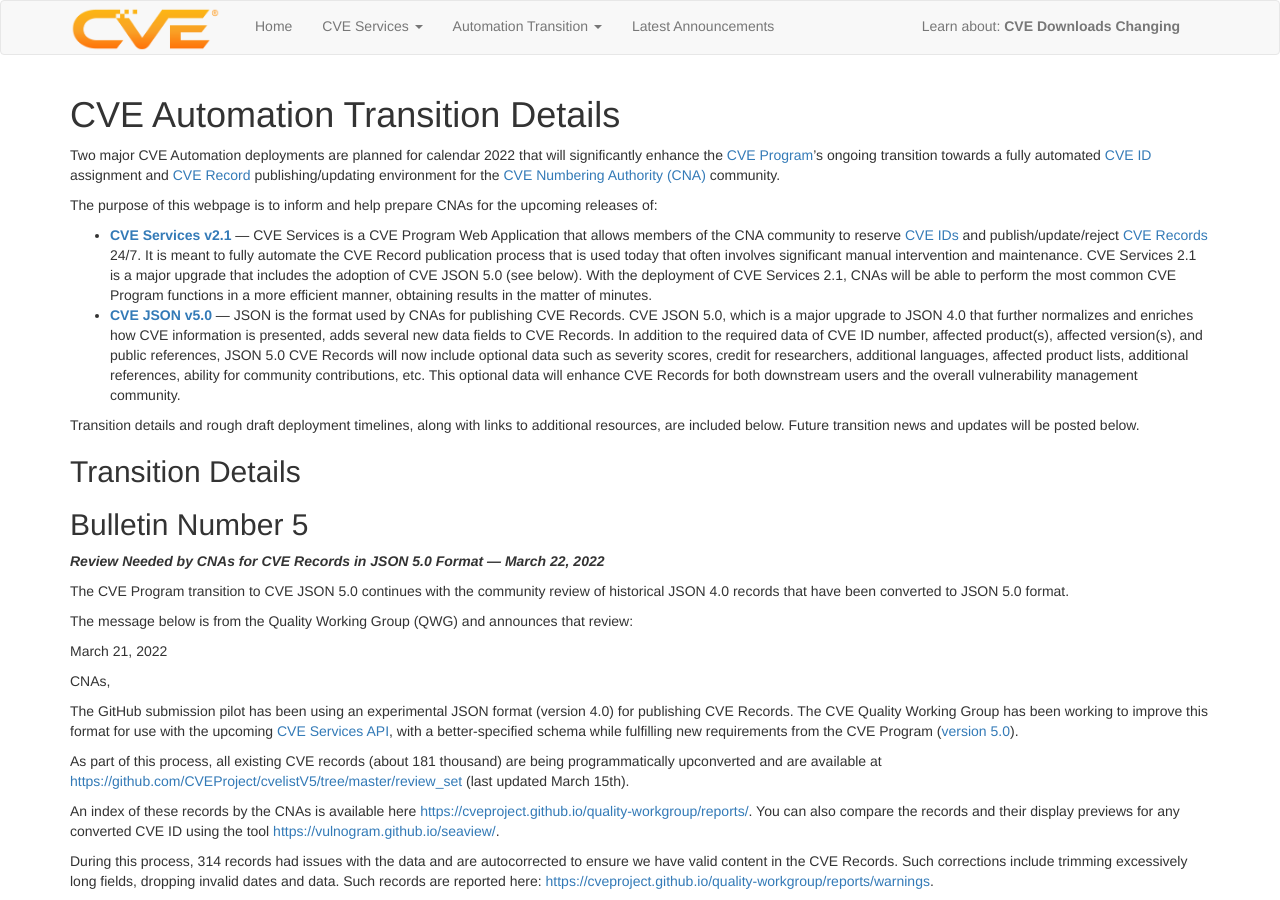
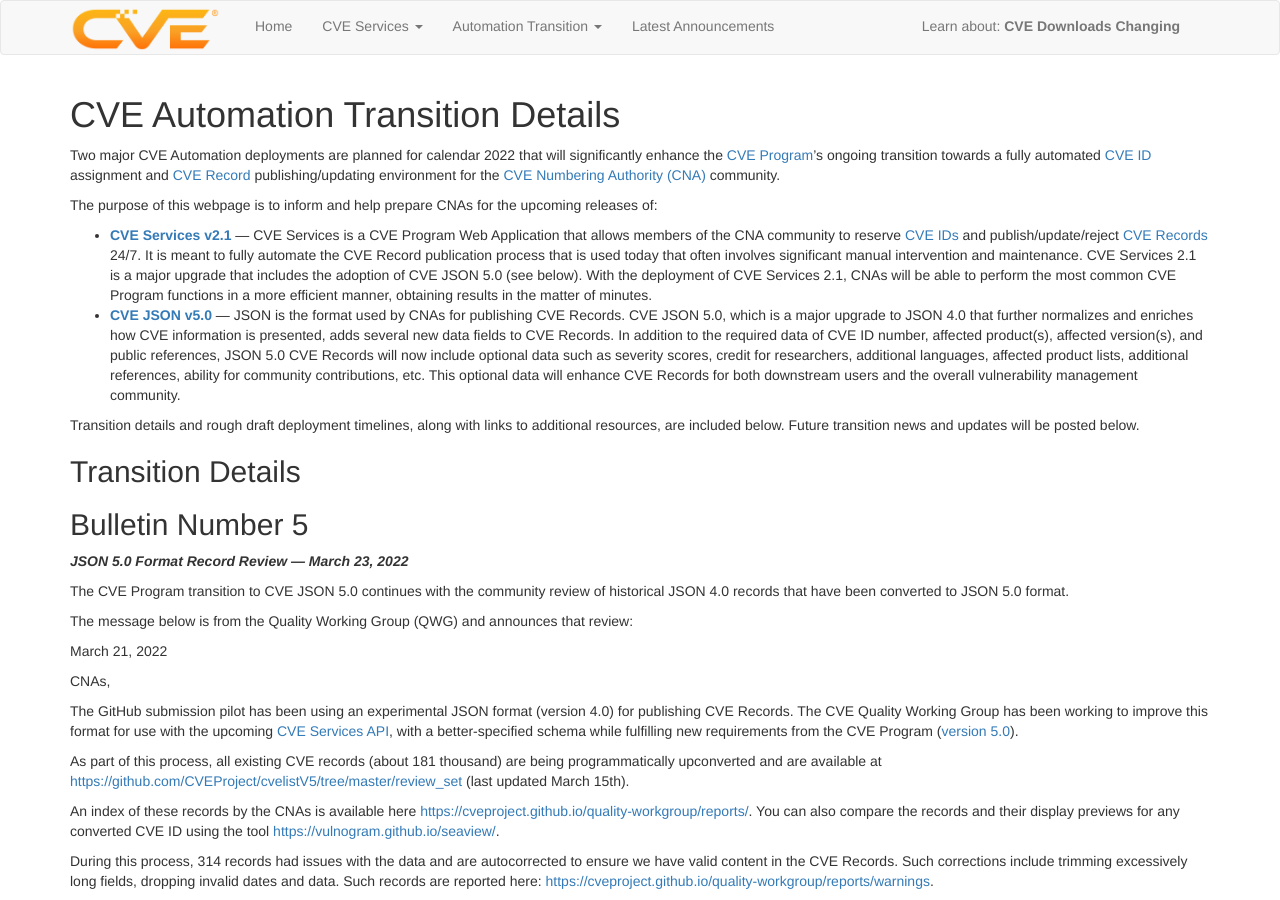
Before and after one commit to CVEProject/cveproject.github.io, a Jekyll site: the page built from automation-transition.md, in a window 1280 px wide and 900 px high. Built offline with Jekyll 4.4.1, drawn with Linux system fonts in a browser that asks for light colours; nearby versions of some CDN libraries.

Commit message:
Update automation-transition.md

```diff
--- a/automation-transition.md
+++ b/automation-transition.md
@@ -14,7 +14,7 @@ Transition details and rough draft deployment timelines, along with links to add
 ## Transition Details
 
 ## Bulletin Number 5
-<strong>*Review Needed by CNAs for CVE Records in JSON 5.0 Format —  March 22, 2022*</strong>
+<strong>*JSON 5.0 Format Record Review —  March 23, 2022*</strong>
 
 The CVE Program transition to CVE JSON 5.0 continues with the community review of historical JSON 4.0 records that have been converted to JSON 5.0 format.
 
```
